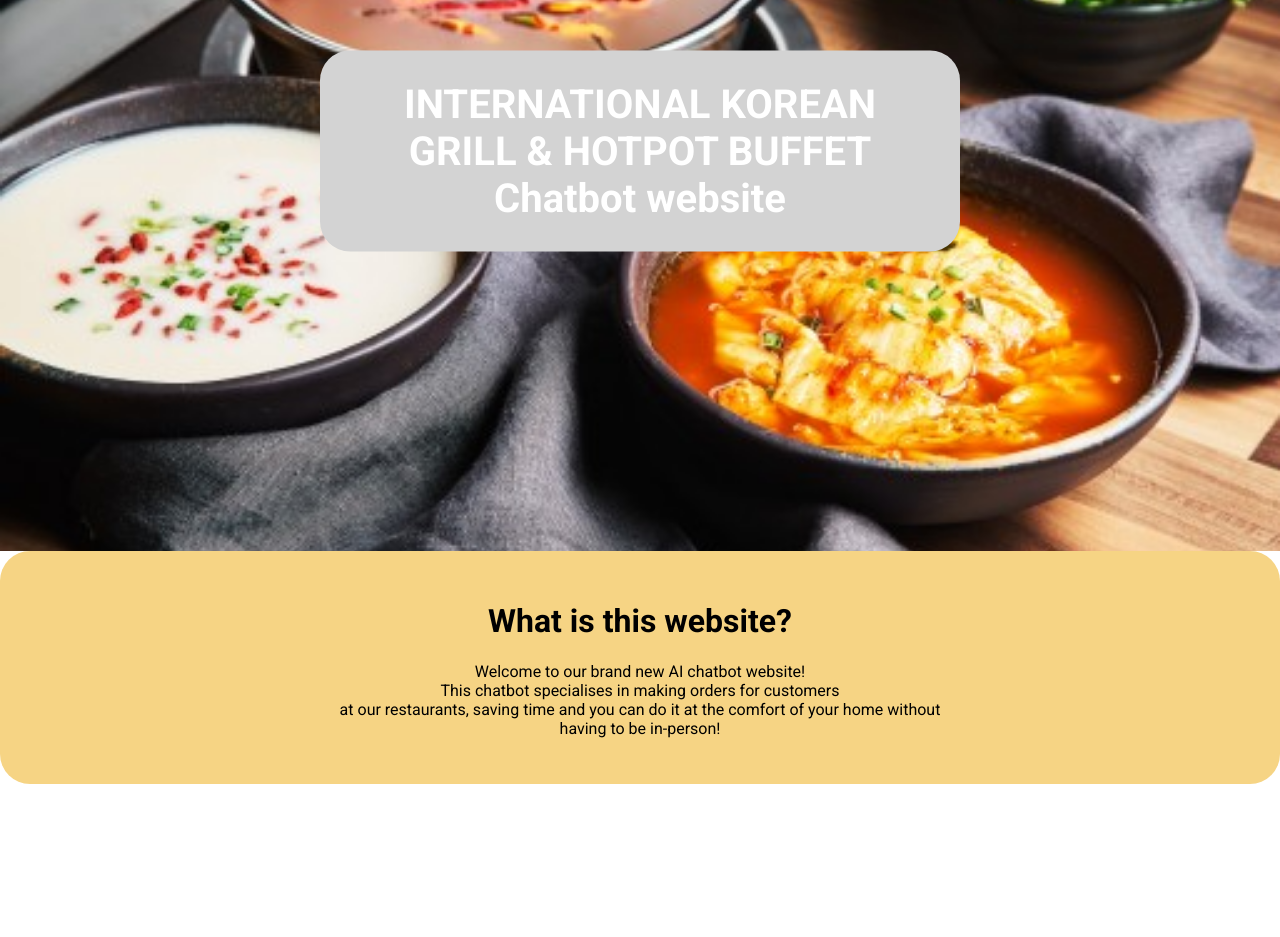
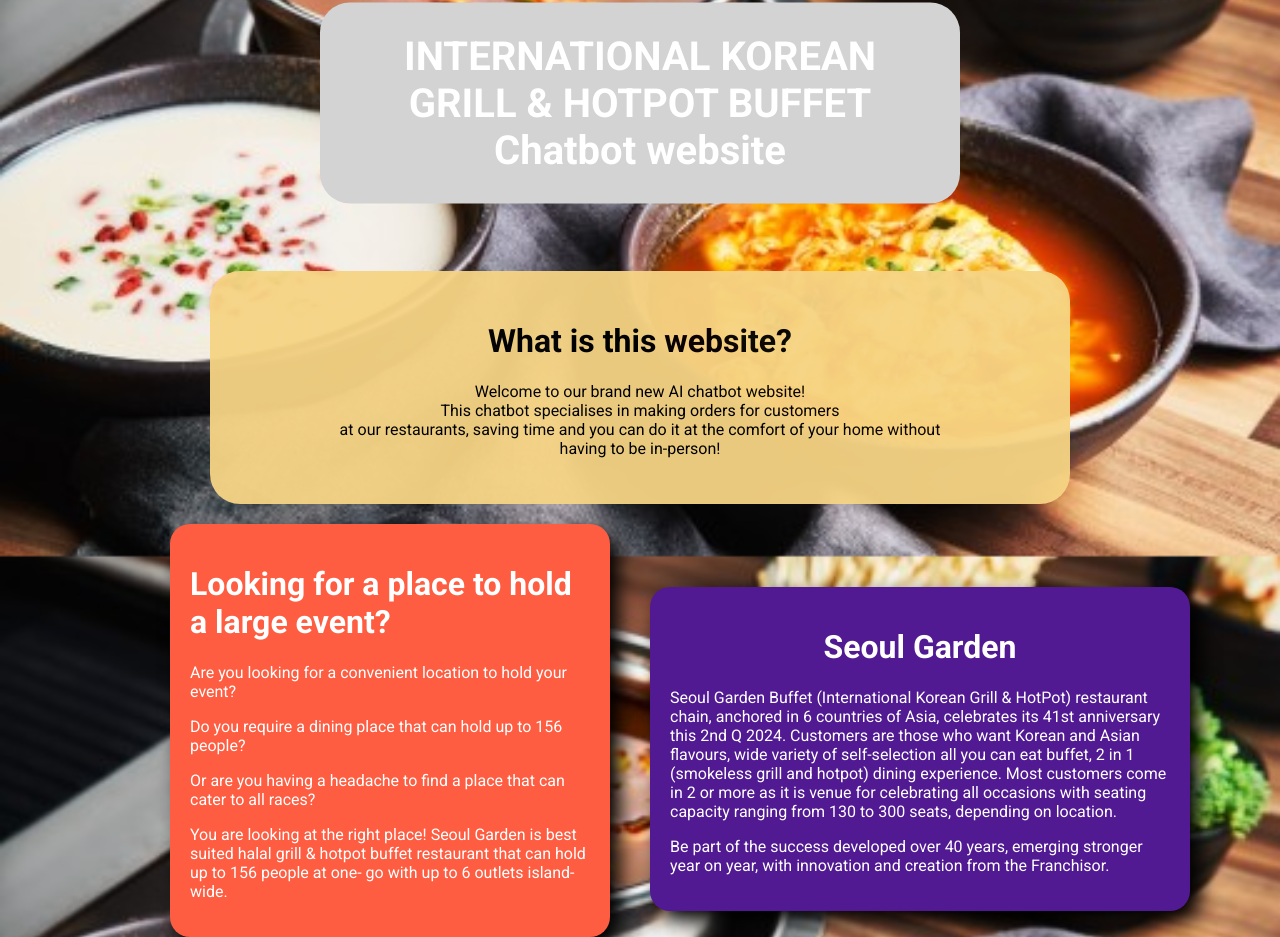
Before and after one commit to warm-milk-foam/seoul_garden, a plain HTML site: page Code/templates/index.html in a window 1280 px wide. Shown: the part 297-1234 px from the top of the page. Before the commit the page ends 1081 px from the top, so only its background shows below. Drawn offline with Linux system fonts and the light colour scheme.

Commit message:
i felt quite artistic today

```diff
--- a/Code/templates/index.html
+++ b/Code/templates/index.html
@@ -4,10 +4,13 @@
     <meta charset="utf-8">
     <meta name="viewport" content="width=device-width, initial-scale=1" />
     <link rel="stylesheet" href="https://cdnjs.cloudflare.com/ajax/libs/font-awesome/4.7.0/css/font-awesome.min.css">
+    <title>Seoul Garden Chatbot</title>
     <style>
         @import url("https://fonts.googleapis.com/css2?family=Roboto:wght@400;700&display=swap");
         body {
             font-family: 'Roboto', sans-serif;
+            background: url('/static/images/background.jpg') no-repeat center center fixed;
+            background-size: cover;
             margin: 0;
             padding: 0;
         }
@@ -63,10 +66,42 @@
             color:black;
         }
         .nice-background{
+            transform: translateY(500px);
+            opacity: 95%;
             padding: 30px;
             background-color: #f6d484;
             border-radius: 30px;
+            margin: 20px auto;
+            max-width: 800px;
          }
+
+         .poster{
+            direction: column;
+            color:white;
+            background: #ff5d41;
+            max-width: 400px;
+            margin: 20px;
+            padding:20px;
+            box-shadow: 10px 10px 20px black;
+            border-radius: 20px;
+            transform: translateY(500px) translateX(150px);
+
+        }
+        .poster2{
+            direction: column;
+            color:white;
+            background: #521a92;
+            max-width: 500px;
+            margin: 20px;
+            padding:20px;
+            box-shadow: 10px 10px 20px black;
+            border-radius: 20px;
+            transform: translateY(130px) translateX(630px);
+
+        }
+        .center{
+            text-align: center;
+        }
     </style>
 </head>
 <body>
@@ -79,11 +114,9 @@
         <a href="/account">Account</a>
     </div>
 
-    <div class="background-container">
-        <div class="text-overlay">
-            <h1 class="promo">INTERNATIONAL KOREAN GRILL & HOTPOT BUFFET</h1>
-            <h1 class="promo">Chatbot website</h1>
-        </div>
+    <div class="text-overlay">
+        <h1 class="promo">INTERNATIONAL KOREAN GRILL & HOTPOT BUFFET</h1>
+        <h1 class="promo">Chatbot website</h1>
     </div>
     <div class="nice-background">
         <h1 class="text">What is this website?</h1>
@@ -94,5 +127,28 @@
             having to be in-person!
         </p>
     </div>
+    <!--added-->
+    <div class="poster">
+        <h1>Looking for a place to hold a large event?</h1>
+        <p>
+            Are you looking for a convenient location to hold your event?
+        </p>
+        <p>
+            Do you require a dining place that can hold up to 156 people?
+        </p>
+        <p>
+            Or are you having a headache to find a place that can cater to all races?
+        </p>
+        <p>
+            You are looking at the right place! Seoul Garden is best suited halal grill & hotpot buffet restaurant that can hold up to 156 people at one- go with up to 6 outlets island- wide.
+        </p>
+    </div>
+
+    <div class="poster2">
+        <h1 class="center">Seoul Garden</h1>
+        <p>Seoul Garden Buffet (International Korean Grill & HotPot) restaurant chain, anchored in 6 countries of Asia, celebrates its 41st anniversary this 2nd Q 2024. Customers are those who want Korean and Asian flavours, wide variety of self-selection all you can eat buffet, 2 in 1 (smokeless grill and hotpot) dining experience. Most customers come in 2 or more as it is venue for celebrating all occasions with seating capacity ranging from 130 to 300 seats, depending on location.</p>
+        <p>Be part of the success developed over 40 years, emerging stronger year on year, with innovation and creation from the Franchisor.</p>
+    </div>
+    <!--added-->
 </body>
 </html>
```
Also changed, not shown: Code/templates/account.html (+2 -0 lines), Code/templates/chat.html (+2 -0 lines), Code/templates/order.html (+11 -0 lines), Code/static/images/background.jpg (renamed from Code/static/images/Background image 1.jpg).
